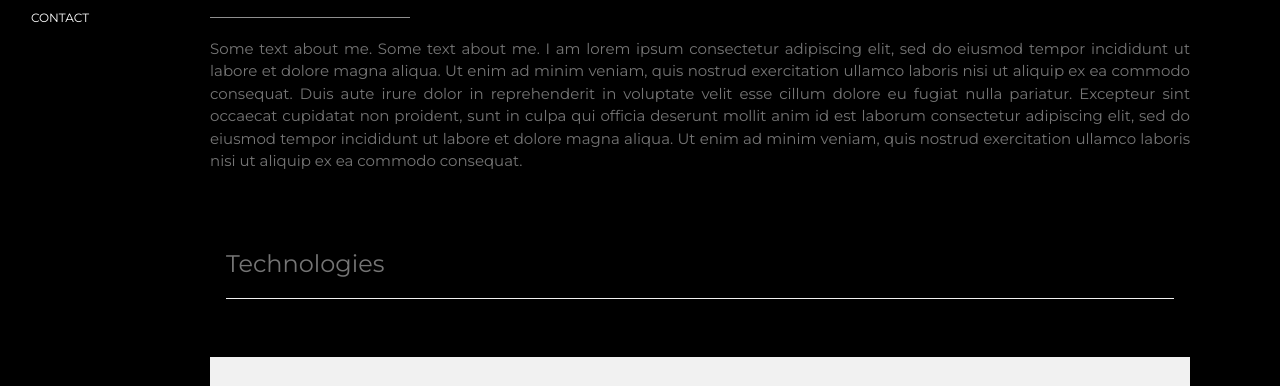
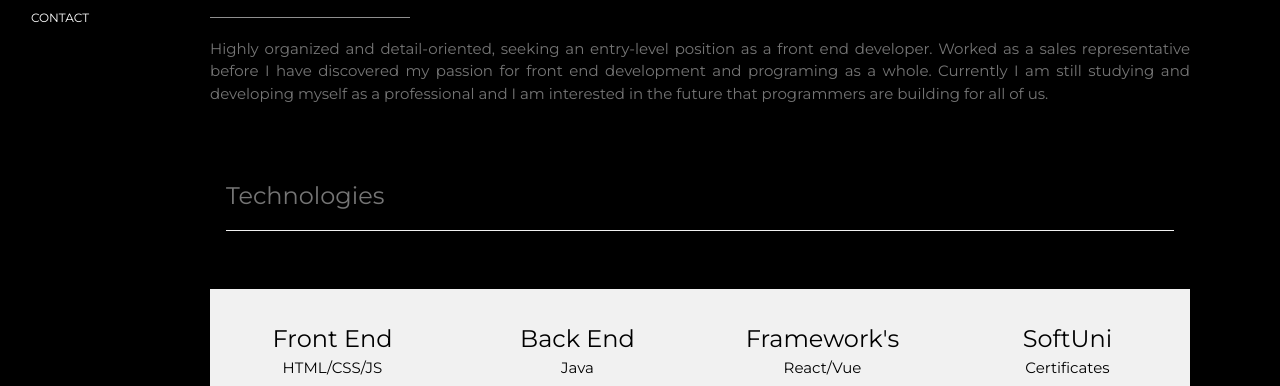
Before and after one commit to NikalasTsekov/MyWebsite, a plain HTML site: page index.html in a window 1280 px wide. Shown: the part 357-743 px from the top of the page. Drawn offline with nearby package versions, Linux system fonts and the light colour scheme; a script that the page names is missing.

Commit message:
Add files via upload

```diff
--- a/index.html
+++ b/index.html
@@ -89,14 +89,10 @@ h6 {
   <div class="w3-content w3-justify w3-text-grey w3-padding-64" id="about">
    <h2 class="w3-text-light-grey">About me</h2>
    <hr style="width:200px" class="w3-opacity">
-   <p>Some text about me. Some text about me. I am lorem ipsum consectetur adipiscing elit, sed do eiusmod tempor
-    incididunt ut labore et dolore magna aliqua. Ut enim ad minim veniam, quis nostrud exercitation ullamco laboris nisi
-    ut aliquip
-    ex ea commodo consequat. Duis aute irure dolor in reprehenderit in voluptate velit esse cillum dolore eu fugiat
-    nulla pariatur. Excepteur sint occaecat cupidatat non proident, sunt in culpa qui officia deserunt mollit anim id
-    est laborum consectetur
-    adipiscing elit, sed do eiusmod tempor incididunt ut labore et dolore magna aliqua. Ut enim ad minim veniam, quis
-    nostrud exercitation ullamco laboris nisi ut aliquip ex ea commodo consequat.
+   <p>Highly organized and detail-oriented, seeking an entry-level position as a front end developer. Worked as a sales
+  representative before I have discovered my passion for front end development and programing as a whole. Currently I am
+  still studying and developing myself as a professional and I am interested in the future that programmers are building
+  for all of us.</p>
    <div class="w3-container w3-padding-32" id="projects">
     <h3 class="w3-border-bottom w3-border-light-grey w3-padding-16">Technologies</h3>
    </div>
@@ -142,7 +138,7 @@ h6 {
         <h3>Money Manager App</h3>
         <p class="w3-opacity">HTML/CSS/JS</p>
         <p>Phasellus eget enim eu lectus faucibus vestibulum. Suspendisse sodales pellentesque elementum.</p>
-        <p><button class="w3-button w3-light-grey w3-block"><i class="fa fa-terminal" aria-hidden="true"></i> View Code</button></p>
+        <p><button class="w3-button w3-light-grey w3-block"><i class="fa fa-terminal" aria-hidden="true"></i> <a href="https://nikalastsekov.github.io/comingSoon/">View Code</a></button></p>
        </div>
       </div>
      </div>
@@ -153,7 +149,7 @@ h6 {
         <h3>Fittnes Health App</h3>
         <p class="w3-opacity">React/JS</p>
         <p>Phasellus eget enim eu lectus faucibus vestibulum. Suspendisse sodales pellentesque elementum.</p>
-        <p><button class="w3-button w3-light-grey w3-block"><i class="fa fa-terminal" aria-hidden="true"></i> View Code</button></p>
+        <p><button class="w3-button w3-light-grey w3-block"><i class="fa fa-terminal" aria-hidden="true"></i> <a href="https://nikalastsekov.github.io/comingSoon/">View Code</a></button></p>
        </div>
       </div>
      </div>
@@ -164,7 +160,7 @@ h6 {
         <h3>Shopping Website</h3>
         <p class="w3-opacity">HTML/CSS/JS</p>
         <p>Phasellus eget enim eu lectus faucibus vestibulum. Suspendisse sodales pellentesque elementum.</p>
-        <p><button class="w3-button w3-light-grey w3-block"><i class="fa fa-terminal" aria-hidden="true"></i> View Code</button></p>
+        <p><button class="w3-button w3-light-grey w3-block"><i class="fa fa-terminal" aria-hidden="true"></i> <a href="https://nikalastsekov.github.io/comingSoon/">View Code</a></button></p>
        </div>
       </div>
      </div>
@@ -175,7 +171,7 @@ h6 {
         <h3>Service Website</h3>
         <p class="w3-opacity">Vue/JS</p>
         <p>Phasellus eget enim eu lectus faucibus vestibulum. Suspendisse sodales pellentesque elementum.</p>
-        <p><button class="w3-button w3-light-grey w3-block"><i class="fa fa-terminal" aria-hidden="true"></i> View Code</button></p>
+        <p><button class="w3-button w3-light-grey w3-block"><i class="fa fa-terminal" aria-hidden="true"></i> <a href="https://nikalastsekov.github.io/comingSoon/">View Code</a></button></p>
        </div>
       </div>
      </div>
```
